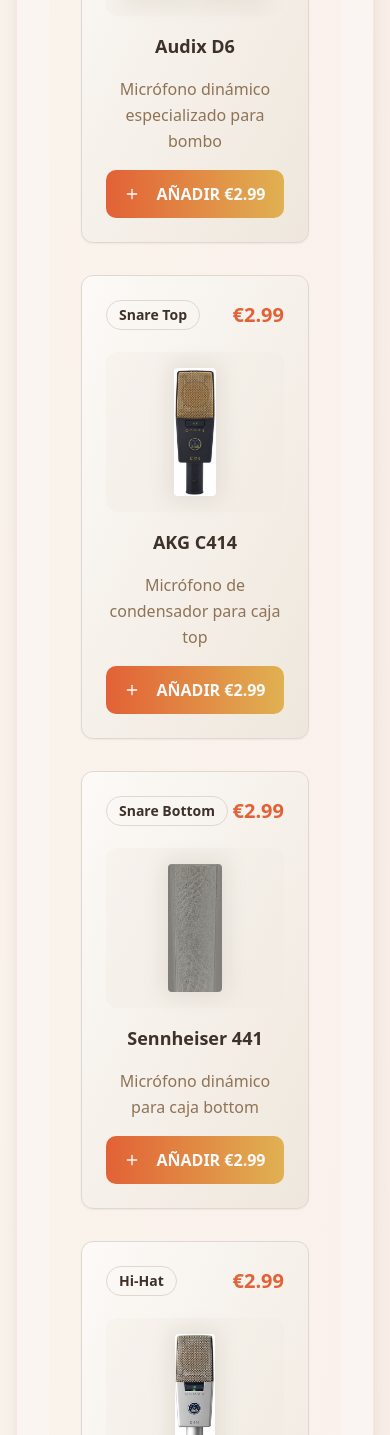
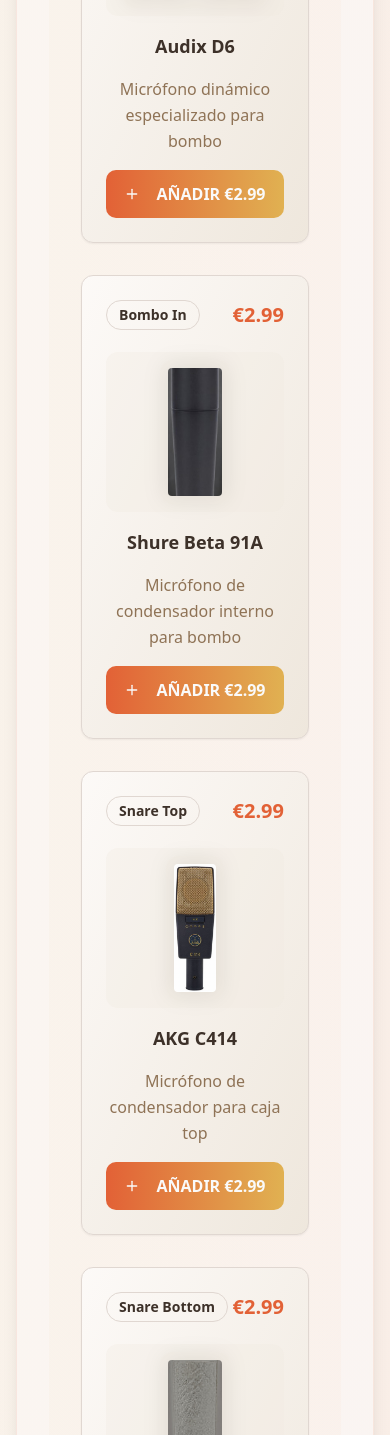
Before and after one commit to infotonimateos-stack/drum-session-studio, a React (Vite) app: page / in a window 390 px wide. Shown: the part 5629-7064 px from the top of the page. Built offline with nearby package versions, Linux system fonts and the light colour scheme.

Commit message:
Update microphone icon
Change microphone icon to "Bombo In".

```diff
--- a/src/data/microphones.ts
+++ b/src/data/microphones.ts
@@ -114,6 +114,15 @@ export const upgradeMicrophones: Microphone[] = [
     target: 'Bombo',
     image: '/lovable-uploads/abfcc59b-cba1-498b-8351-2d0d16ba1c97.png'
   },
+  {
+    id: 'beta91-kick-in',
+    name: 'Shure Beta 91A',
+    price: 2.99,
+    included: false,
+    description: 'Micrófono de condensador interno para bombo',
+    target: 'Bombo In',
+    image: '/lovable-uploads/4370868c-4d04-4df3-8984-34e4fa748a7a.png'
+  },
   // SNARE TOP upgrades
   {
     id: 'akg414-snare',
```
